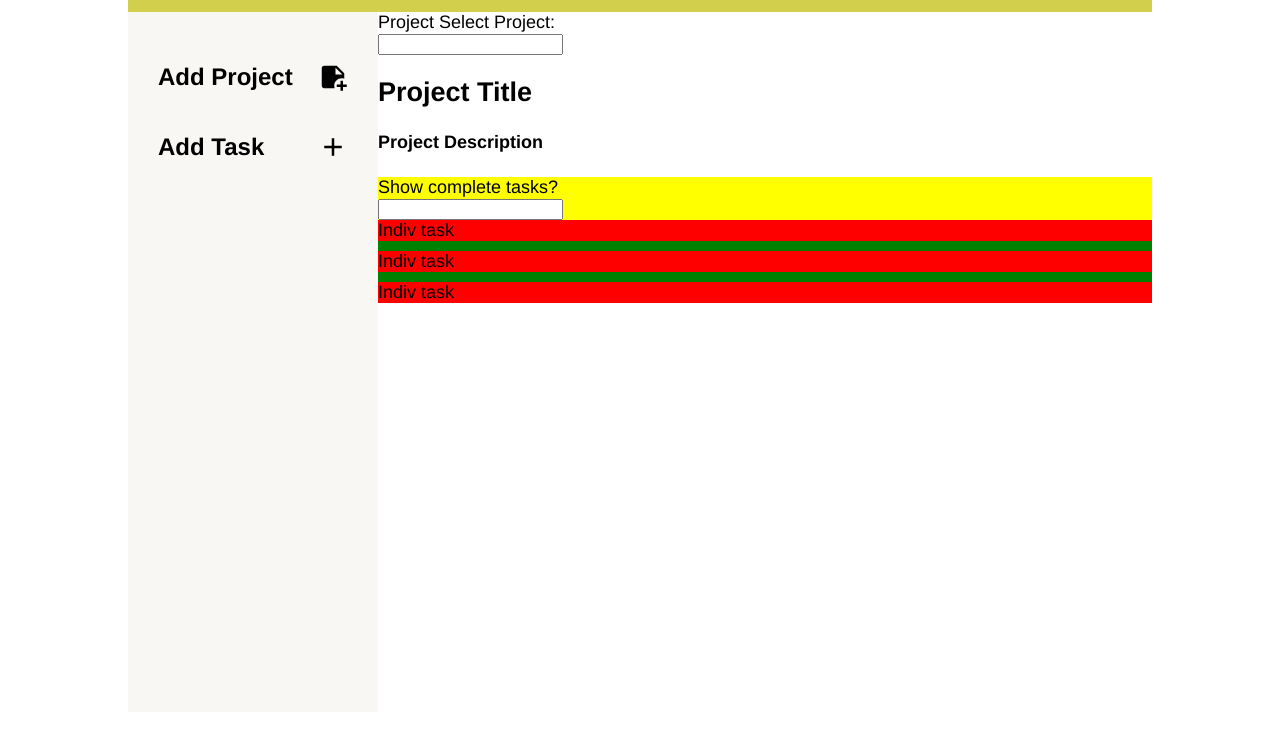
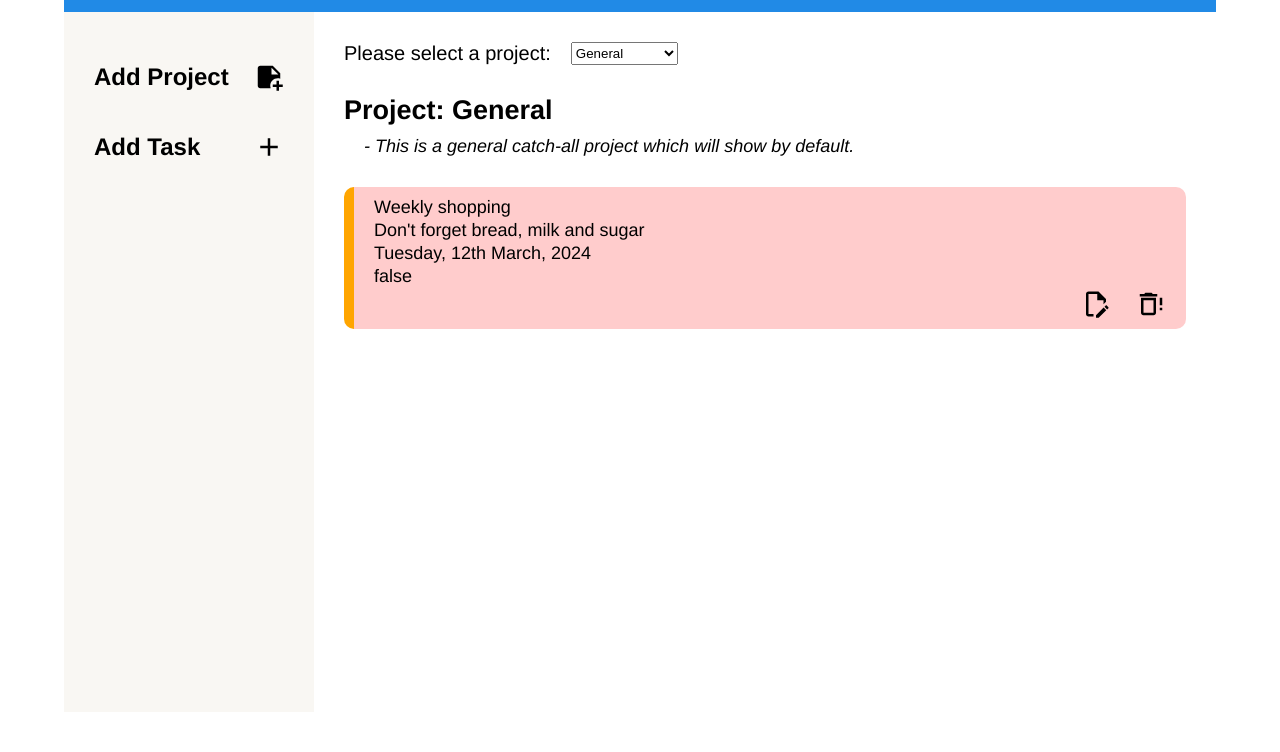
Before and after one commit to gtpWebDev/odin-6-to-do-list, a website built with webpack: page src/template.html in a window 1280 px wide. Shown: the part 128-880 px from the top of the page. Built offline with nearby package versions, Linux system fonts and the light colour scheme.

Commit message:
Added project selector
Project selector added at top of main container, which opens up
project display - giving project details, and any tasks for that
project.
"projects" entity created as an array of "Project" class items.
"tasks" entity created as an array of "Task" class items.

```diff
--- a/package.json
+++ b/package.json
@@ -20,6 +20,7 @@
     "webpack-dev-server": "^5.0.2"
   },
   "dependencies": {
-    "date-fns": "^3.3.1"
+    "date-fns": "^3.3.1",
+    "uuid": "^9.0.1"
   }
 }
--- a/src/Project.js
+++ b/src/Project.js
@@ -1,16 +1,16 @@
+import { v4 as uuidv4 } from "uuid";
 
-/* The Project class is very simple. Tasks are associated with Projects
-*/
 
 class Project {
 
   constructor(name, description) {
     this.name = name;
     this.description = description;
+    this.projId = uuidv4()
   }
 
 }
 
 export {
-  Project
+  Project as default,
 };
--- a/src/Task.js
+++ b/src/Task.js
@@ -1,14 +1,18 @@
 
-
-/* The Task class represents the individual "to do"s.
-    Tasks either have a "General" project tag, or are associated with a specific Project class entity
-*/
+import { projectGeneral } from "./projectAndTaskData.js";
+import Project from "./Project.js";
+import { v4 as uuidv4 } from "uuid";
 
 const prioOptions = [
   "Top priority!",
   "Fairly important",
   "Do it later..."
 ]
+
+/* The Task class represents the individual "to do"s.
+    Tasks either have a "General" project tag, or are associated with a specific Project class entity
+*/
+
 
 class Task {
 
@@ -17,16 +21,26 @@ class Task {
     this.description = description;
     this.dueDate = dueDate;
     this.priority = priority;
+    this.taskId = uuidv4()
     this.complete = false;
-    this.project = "General";
+    this.project = projectGeneral;
   }
 
   toggleComplete() {
     this.complete = !this.complete
   }
 
-  assignProject() {
-    // to complete
+  get project() {
+    return this._project;
+  }
+
+  set project(existingProject) {
+    if (existingProject instanceof Project) {
+      this._project = existingProject;
+    } else {
+      throw "This project is invalid."
+    }
+
   }
 
   addDay() {
@@ -50,5 +64,6 @@ class Task {
 }
 
 export {
-  Task
+  Task as default,
+  prioOptions
 };
--- /dev/null
+++ b/src/displayFunctions.js
@@ -0,0 +1,37 @@
+
+import { format } from "date-fns"
+import  { prioOptions } from "./Task"
+
+function friendlyDate(inputDate) {
+
+  return format(inputDate, "eeee, do MMMM, yyyy")
+
+}
+
+
+function priorityBackground(taskPriority) {
+
+  if (prioOptions.includes(taskPriority)) {
+
+    switch (taskPriority) {
+      case "Top priority!":
+        return "#ffcccc";
+
+      case "Fairly important":
+        return "#ffffcc";
+
+      case "Do it later...":
+        return "#ccffcc";
+
+    }
+  } else {
+    throw "Invalid task priority."
+  }
+
+}
+
+
+export {
+  friendlyDate,
+  priorityBackground
+};
--- a/src/generateDOM.js
+++ b/src/generateDOM.js
@@ -1,26 +1,33 @@
 import NotePlusIcon from "./note-plus.svg"
 import PlusIcon from "./plus.svg"
-import { testData } from "./testDataLoading";
+import DeleteIcon from "./delete.svg"
+import EditIcon from "./edit.svg"
 
-// Note, I am using diffeent method of DOM consstruction for practice.
+import { projects, tasks, projectGeneral } from "./projectAndTaskData.js";
+import { friendlyDate } from "./displayFunctions.js";
+import { priorityBackground } from "./displayFunctions.js";
 
 
 function pageLoad() {
 
   loadSideBar();
-  loadProjectDisplay();
+  loadMainContainer(
+    projects.getProjectArray(),
+    tasks.getTaskArray()
+  );
 
 }
+
 
 function loadSideBar() {
 
   const sidebar = document.querySelector("#sidebar");
 
-  const addProject = constructSidebarItem("Add Project",NotePlusIcon)
-  sidebar.appendChild(addProject);
+  const addProjItem = constructSidebarItem("Add Project",NotePlusIcon)
+  sidebar.appendChild(addProjItem);
 
-  const addTask = constructSidebarItem("Add Task",PlusIcon)
-  sidebar.appendChild(addTask);
+  const addTaskItem = constructSidebarItem("Add Task",PlusIcon)
+  sidebar.appendChild(addTaskItem);
 
 }
 
@@ -45,37 +52,120 @@ function constructSidebarItem(text,imageUrl) {
 
 }
 
-function loadProjectDisplay() {
-
-  console.table(testData.taskArray)
-  console.table(testData.projectArray)
-
-  const sidebar = document.querySelector("#project-display");
 
 
 
-//   <div>
-//   <p id="project-title">Project Select Project:</p>
-//   <input type="text">
-// </div>
-// <h2 id="project-title">Project Title</h2>
-// <h4 id="project-description">Project Description</h4>
-// <div id="project-panel">
-//   <div id="show-tasks-container">
-//     <p>Show complete tasks?</p>
-//     <input type="text">
-//   </div>
-//   <div id="task-container">
-//     <div class="indiv-task">Indiv task</div>
-//     <div class="indiv-task">Indiv task</div>
-//     <div class="indiv-task">Indiv task</div>
-//   </div>
+function loadMainContainer(projectArray, taskArray) {
 
-// </div>
+  // Creates the project selector and project display
+  // Apply filter for default "general" project
+
+  const mainContainer = document.querySelector("#main-container");
+
+  const projectSelectorContainer = document.createElement("div");
+  projectSelectorContainer.setAttribute("id","project-selector-container");
+  const projectSelectorLabel = document.createElement("p");
+  projectSelectorLabel.textContent = "Please select a project: ";
+  projectSelectorLabel.setAttribute("id","project-selector-text");
+  projectSelectorContainer.appendChild(projectSelectorLabel)
+
+  const projectSelectorInput = constructProjectSelector(projectArray, taskArray);
+  projectSelectorContainer.appendChild(projectSelectorInput);
+
+  mainContainer.appendChild(projectSelectorContainer);
+
+  const projectDisplay = document.createElement("div");
+  projectDisplay.setAttribute("id","project-display");
+  mainContainer.appendChild(projectDisplay);
+
+  const defaultProjId = projectGeneral.projId
+  const filteredTasks = applyProjFilter(defaultProjId, taskArray);
+  loadProjectDisplay(defaultProjId, filteredTasks)
+
+}
+
+
+function constructProjectSelector(projectArray, taskArray) {
+
+  const projectSelector = document.createElement("select")
+
+  let optionList = projectSelector.options
+
+  projectArray.forEach(project => {
+    optionList.add( new Option(project.name, project.projId) )
+  })
+
+  projectSelector.setAttribute("id","project-selector-select");
+
+  projectSelector.addEventListener(
+    "change",
+    (event) => {
+      const filteredTasks = applyProjFilter(event.target.value, taskArray)
+      loadProjectDisplay(event.target.value, filteredTasks)
+    }
+  )
+
+  return projectSelector
+
+}
 
 
 
+function applyProjFilter(projId, taskArray) {
+
+  return taskArray.filter( ele =>
+    ele.project.projId === projId
+  )
+
 }
+
+
+
+function loadProjectDisplay(projId, taskArray) {
+
+  // Loads general project details for projId
+  // Includes tasks in taskArray below
+
+  const selectedProject = projects.getProjectById(projId)
+
+  const projDisplay = document.querySelector("#project-display");
+
+  // construct task cards
+
+  let taskCardDOM = (taskArray.map((element) => {
+    return `
+      <div class="indiv-task" style="background-color:${priorityBackground(element.priority)}">
+        <div id="indiv-task-name">${element.name}</div>
+        <div>${element.description}</div>
+        <div>${friendlyDate(element.dueDate)}</div>
+        <div>${element.complete}</div>
+
+        <div class="indiv-task-icon-container">
+          <img class="indiv-task-icon-img" src="${EditIcon}">
+          <img class="indiv-task-icon-img" src="${DeleteIcon}">
+        </div>
+
+      </div>`
+  })).join("");
+
+  let constructedDOM = `
+    <h2 id="project-title">Project: ${selectedProject.name}</h2>
+    <p id="project-description">- ${selectedProject.description}</p>
+    <div id="project-panel">
+      <div id="task-container">
+        ${taskCardDOM}
+      </div>
+    </div>
+  `
+
+  projDisplay.innerHTML = constructedDOM;
+
+  // add event listeners
+
+}
+
+
+
 
 
 export {
--- /dev/null
+++ b/src/projectAndTaskData.js
@@ -0,0 +1,101 @@
+import Task from "./Task"
+import Project from "./Project"
+import { add } from "date-fns"
+
+const projectGeneral = new Project("General", "This is a general catch-all project which will show by default.");
+const projectDIY = new Project(`DIY jobs`, `Jobs around the house`);
+const projectWork = new Project(`Work things`, `Related to my job`);
+const projectMisc = new Project(`Miscellaneous`, `Lots of random tasks...`);
+
+
+const projects = (function() {
+
+  let projectArray = initialiseProjectData()
+
+  const getProjectArray = () => projectArray;
+
+  const addToProjectArray = (newProject) => {
+
+    projectArray.push(newProject)
+
+  }
+
+  const getProjectById = (id) => {
+
+    let filteredArray = projectArray.filter(
+      ele => ele.projId === id
+    )
+    return filteredArray[0]
+
+  }
+
+  return { getProjectArray, addToProjectArray, getProjectById }
+
+})()
+
+
+const tasks = (function() {
+
+  let taskArray = initialiseTaskData()
+
+  const getTaskArray = () => taskArray;
+
+  return { getTaskArray }
+
+})()
+
+
+function initialiseProjectData() {
+
+  return [
+    projectGeneral,
+    projectDIY,
+    projectWork,
+    projectMisc
+  ]
+
+}
+
+
+function initialiseTaskData() {
+
+  // general
+  const taskShop = new Task(`Weekly shopping`, `Don't forget bread, milk and sugar`, add(new Date(), {days: 5}), "Top priority!");
+  taskShop.project = projectGeneral;
+
+  // misc.
+  const taskDryCleaners = new Task(`Dry cleaners`, `Pick up suit from dry cleaner`, add(new Date(), {days: 3}), "Fairly important");
+  taskDryCleaners.project = projectMisc;
+  const taskPayWindows = new Task(`Pay window cleaner`, `£8.00 on Wednesday`, add(new Date(), {days: 0}), "Do it later...");
+  taskPayWindows.project = projectMisc;
+
+  // work
+  const taskOdin = new Task(`Odin javascript module`, `Finish module on classes`, add(new Date(), {days: 2}), "Top priority!");
+  taskOdin.project = projectWork;
+  const taskApply = new Task(`Apply for jobs`, `Search web dev jobs on job sites`, add(new Date(), {days: 2}), "Top priority!");
+  taskApply.project = projectWork;
+
+  // diy
+  const taskFixFence = new Task(`Fix fence`, `Buy a new fence panel, concrete,  and fix it!`, add(new Date(), {days: 8}), "Fairly important");
+  taskFixFence.project = projectDIY;
+  const taskPaintGate = new Task(`Paint gate`, `Buy black and gold paint, paint the fence.`, add(new Date(), {days: 8}), "Fairly important");
+  taskPaintGate.project = projectDIY;
+
+  return [
+    taskShop,
+    taskDryCleaners,
+    taskOdin,
+    taskFixFence,
+    taskPayWindows,
+    taskApply,
+    taskPaintGate
+  ]
+
+}
+
+
+export {
+  projects,
+  tasks,
+  projectGeneral // default project used in tasks
+};
--- a/src/styles.css
+++ b/src/styles.css
@@ -15,14 +15,15 @@
   --midDarkColour: #218ae6;
   --darkestColour: #003049;
 
-  --greenGood: rgb(0, 128, 0);
-  --redBad: rgb(247, 0, 0);
+  --greenGood: rgb(166, 221, 166);
+  --amberOK: rgb(180, 204, 104);
+  --redBad: rgb(211, 122, 122);
 
 
   /* Main body max of 80% vw and 1500px, centred */
   --maxContentWidth: 1500px;
-  --bodyWidth: min(var(--maxContentWidth),80vw);
-  --bodyMargin: max(calc(0.5*(100vw - var(--maxContentWidth))),10vw);
+  --bodyWidth: min(var(--maxContentWidth),90vw);
+  --bodyMargin: max(calc(0.5*(100vw - var(--maxContentWidth))),5vw);
 
   --tab-height: 50px;
 
@@ -35,8 +36,12 @@
   font-style: normal;
 }
 
-p {
+h2, p {
   margin: 0;
+}
+
+optgroup {
+  font-size:24px;
 }
 
 body {
@@ -54,7 +59,8 @@ body {
 #navbar {
   grid-row: 1;
   grid-column: 1 / 3;
-  background-color: var(--midLightColour);
+  background-color: var(--midDarkColour);
+  color: var(--lightTextColour);
   display: grid;
   place-items: center;
   font-size: 40px;
@@ -84,26 +90,77 @@ body {
   font-weight: 800;
 }
 
-.sidebarIcon {
+.sidebarIcon, .indiv-task-icon-img {
   width: 30px;
 }
 
-#project-display {
+#main-container {
   grid-row: 2;
   grid-column: 2;
   background-color: var(--backGroundColour);
+  padding: 30px;
+  display: grid;
+  grid-template-rows: repeat(2, auto);
+  align-content: start;
 }
 
-#project-panel {
-  background-color: yellow;;
+#project-selector-container {
+  display: grid;
+  grid-template-columns: repeat (2, auto);
+  justify-content: start;
+  column-gap: 20px;
+  font-size: 20px;
+}
+
+#project-selector-text {
+  grid-column: 1;
+
+}
+
+#project-selector-select {
+  grid-column: 2;
+}
+
+
+#project-display {
+  background-color: var(--backGroundColour);
+  padding: 30px 0;
+}
+
+#project-title {
+  margin-bottom: 10px;
+}
+
+#project-description {
+  font-style: italic;
+  font-weight: 400;
+  margin-bottom: 30px;
+  padding: 0 20px;
 }
 
 #task-container {
-  background-color: green;
   display: grid;
-  row-gap: 10px;
+  row-gap: 20px;
 }
 
 .indiv-task {
-  background-color: red;
+  /* background-color: var(--midDarkColour);
+  color: var(--lightTextColour); */
+  padding: 10px 20px;
+  display: grid;
+  row-gap: 2px;
+  border-left: 10px solid orange;
+  /* border: 2px solid black; */
+  border-radius: 10px;
 }
+
+.indiv-task-icon-container {
+  display: grid;
+  grid-template-columns: repeat(2, auto);
+  column-gap: 25px;
+  justify-content: end;
+}
+
+.indiv-task-name {
+  font-weight: 800;
+}
--- a/src/template.html
+++ b/src/template.html
@@ -10,28 +10,7 @@
   <div id="navbar">Odin To Do List</div>
   <div id="sidebar">
   </div>
-  <div id="project-display">
-
-    <div>
-      <p id="project-title">Project Select Project:</p>
-      <input type="text">
-    </div>
-    <h2 id="project-title">Project Title</h2>
-    <h4 id="project-description">Project Description</h4>
-    <div id="project-panel">
-      <div id="show-tasks-container">
-        <p>Show complete tasks?</p>
-        <input type="text">
-      </div>
-      <div id="task-container">
-        <div class="indiv-task">Indiv task</div>
-        <div class="indiv-task">Indiv task</div>
-        <div class="indiv-task">Indiv task</div>
-      </div>
-
-    </div>
-
-
+  <div id="main-container">
 
   </div>
 
--- a/src/testDataLoading.js
+++ /dev/null
@@ -1,29 +0,0 @@
-import { Task } from "./Task"
-import { Project } from "./Project"
-
-const testData = (function() { // module pattern
-
-  let projectArray = []
-  for (let i = 0; i < 5; i++) {
-
-    const newProject = new Project(`Project ${i}`, `Description ${i}`)
-    projectArray.push(newProject)
-
-  }
-
-  let taskArray = []
-  for (let i = 0; i < 5; i++) {
-
-    const newTask = new Task(`Task ${i}`, `Description ${i}`, new Date(), "Top priority!")
-    taskArray.push(newTask)
-
-  }
-
-  return { taskArray, projectArray }
-
-})()
-
-
-export {
-  testData
-};
```
Also changed, not shown: src/delete.svg (added), src/edit.svg (added), 1 other file.
